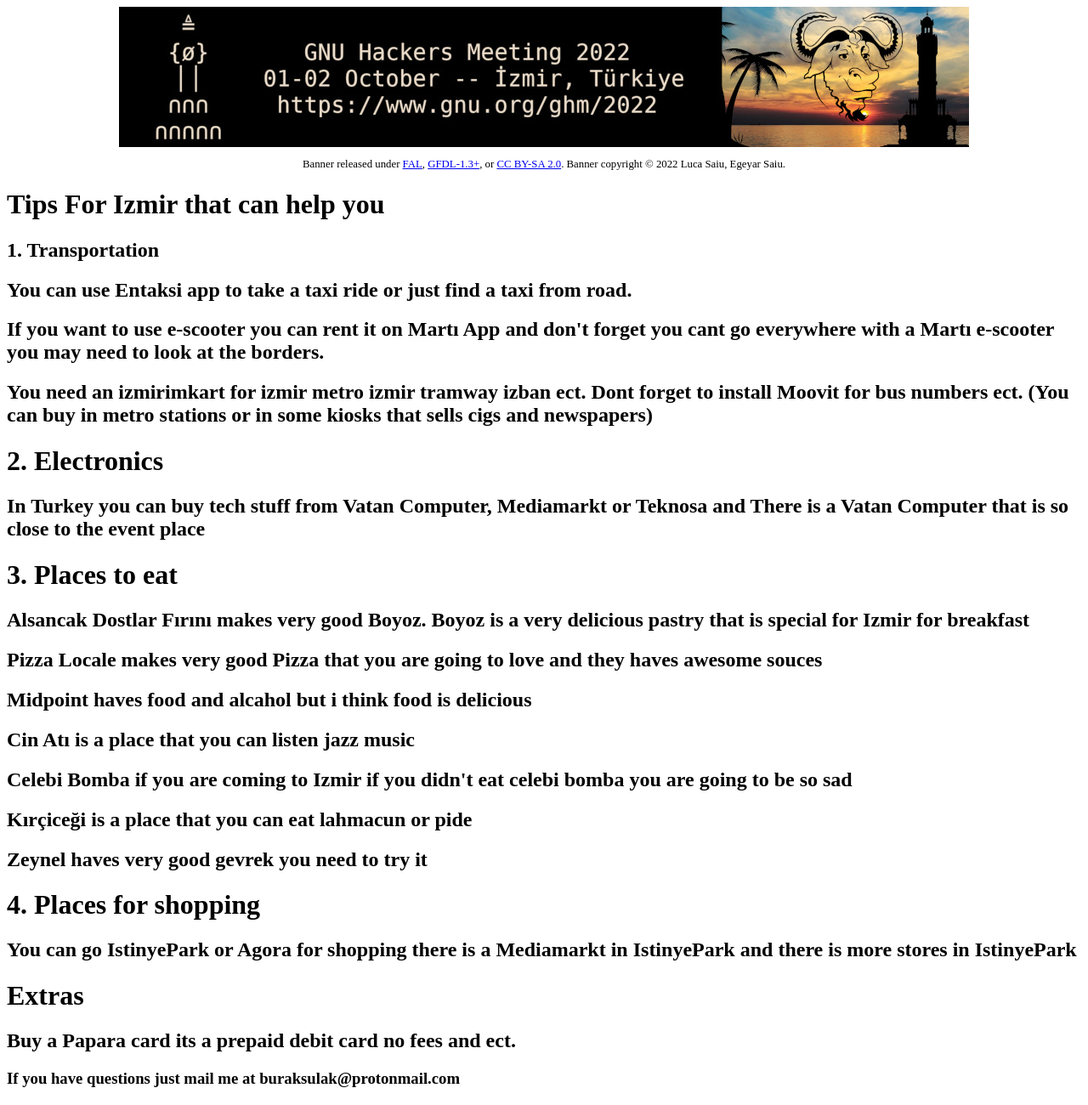
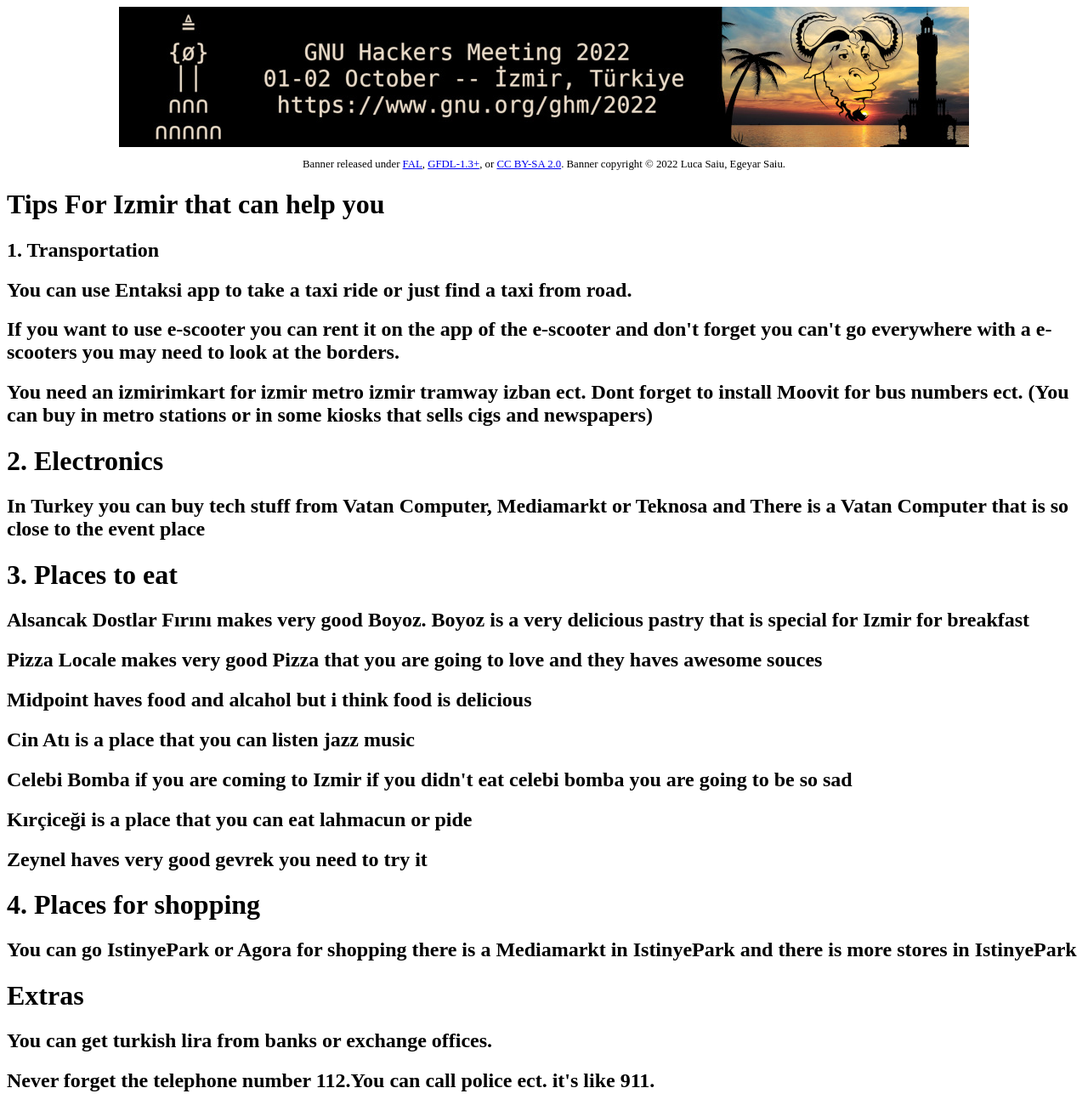
Before and after one commit to carrotsu/carrotsu.github.io, a plain HTML site: page index.html in a window 1280 px wide. Shown: the top 1300 px of the page at 85% size. Drawn offline with Linux system fonts and the light colour scheme.

Commit message:
Update index.html

```diff
--- a/index.html
+++ b/index.html
@@ -26,7 +26,7 @@
 
 			<h2>1. Transportation </h2>
 			<h2>You can use Entaksi app to take a taxi ride or just find a taxi from road.</h2>
-		<h2>If you want to use e-scooter you can rent it on Martı App and don't forget you cant go everywhere with a Martı e-scooter you may need to look at the borders.</h2>
+		<h2>If you want to use e-scooter you can rent it on the app of the e-scooter and don't forget you can't go everywhere with a e-scooters you may need to look at the borders.</h2>
 			<h2>You need an izmirimkart for izmir metro  izmir tramway izban ect.  Dont forget to install Moovit for bus numbers ect. (You can buy in metro stations or in some kiosks that sells cigs and newspapers)
 			</h2>
 			<h1>2.  Electronics</h1>
@@ -42,8 +42,8 @@
         	<h1>4. Places for shopping</h1>
 			<h2>You can go IstinyePark or Agora for shopping there is a Mediamarkt in IstinyePark and there is more stores in IstinyePark</h2>
 			 <h1>Extras</h1>
-			<h2>Buy a Papara card its a prepaid debit card no fees and ect.</h2>
-
+			<h2>You can get turkish lira from banks or exchange offices.</h2>
+			<h2>Never forget the telephone number 112.You can call police ect. it's like 911.</h2>
 
 
 
```
